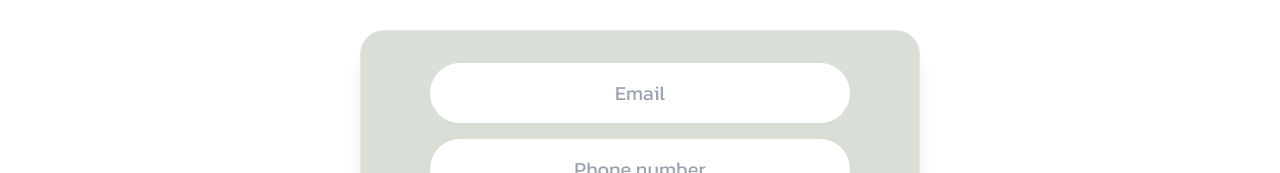
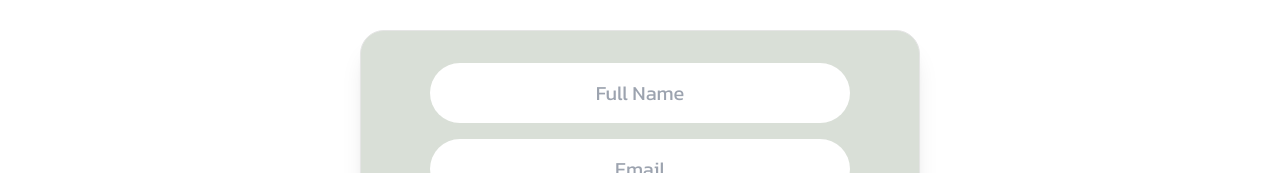
Before and after one commit to LuckGets/fastervoucher-web, a React (Vite) app: page /auth/register in a window 1280 px wide. Shown: the part 130-303 px from the top of the page. Built offline with nearby package versions, Linux system fonts and the light colour scheme.

Commit message:
style:app input

```diff
--- a/src/feature/auth/components/register/RegisterForm.tsx
+++ b/src/feature/auth/components/register/RegisterForm.tsx
@@ -4,6 +4,7 @@ import { Form, handleInputChange } from '@/utils/function/handleOnchange';
 import SubmitButton from '@/components/SubmitButton';
 
 interface Errors {
+  fullName?: string;
   email?: string;
   name?: string;
   phone?: string;
@@ -19,7 +20,7 @@ const RegisterForm = () => {
 
   const validateForm = () => {
     const newErrors: Errors = {};
-    if (!form.name) newErrors.name = 'Name is required';
+    if (!form.fullName) newErrors.fullName = 'Name is required';
     if (!form.phone) {
       newErrors.phone = 'Phone number is required';
     } else if (!/^\d{10}$/.test(form.phone)) {
@@ -50,6 +51,14 @@ const RegisterForm = () => {
       className="mt-4 flex flex-col items-center gap-4"
       onSubmit={handleSubmit}
     >
+      <input
+        type="text"
+        className={`w-[80%] rounded-full p-2 text-center md:p-4 md:text-xl ${errors.email ? 'border border-error' : ''}`}
+        placeholder="Full Name"
+        name="fullName"
+        value={form.fullName}
+        onChange={(e) => handleInputChange(e, setForm, form)}
+      />
       <input
         type="text"
         className={`w-[80%] rounded-full p-2 text-center md:p-4 md:text-xl ${errors.email ? 'border border-error' : ''}`}
--- a/src/feature/auth/page/Login.tsx
+++ b/src/feature/auth/page/Login.tsx
@@ -2,7 +2,7 @@ import LoginWrapper from '@/feature/auth/components/login/LoginWrapper';
 
 const Login = () => {
   return (
-    <div className="flex w-full items-center justify-center overflow-x-hidden px-4 py-8">
+    <div className="flex w-full flex-col items-center justify-center overflow-x-hidden px-4 py-8">
       <LoginWrapper />
     </div>
   );
--- a/src/feature/auth/page/Register.tsx
+++ b/src/feature/auth/page/Register.tsx
@@ -2,7 +2,7 @@ import RegisterWrapper from '@/feature/auth/components/register/RegisterWrapper'
 
 const Register = () => {
   return (
-    <div className="flex w-full items-center justify-center overflow-x-hidden px-4 py-8">
+    <div className="flex w-full flex-col items-center justify-center overflow-x-hidden px-4 py-8">
       <RegisterWrapper />
     </div>
   );
--- a/src/utils/function/handleOnchange.ts
+++ b/src/utils/function/handleOnchange.ts
@@ -1,4 +1,5 @@
 export interface Form {
+  fullName?: string;
   identifier?: string;
   email?: string;
   name?: string;
```
